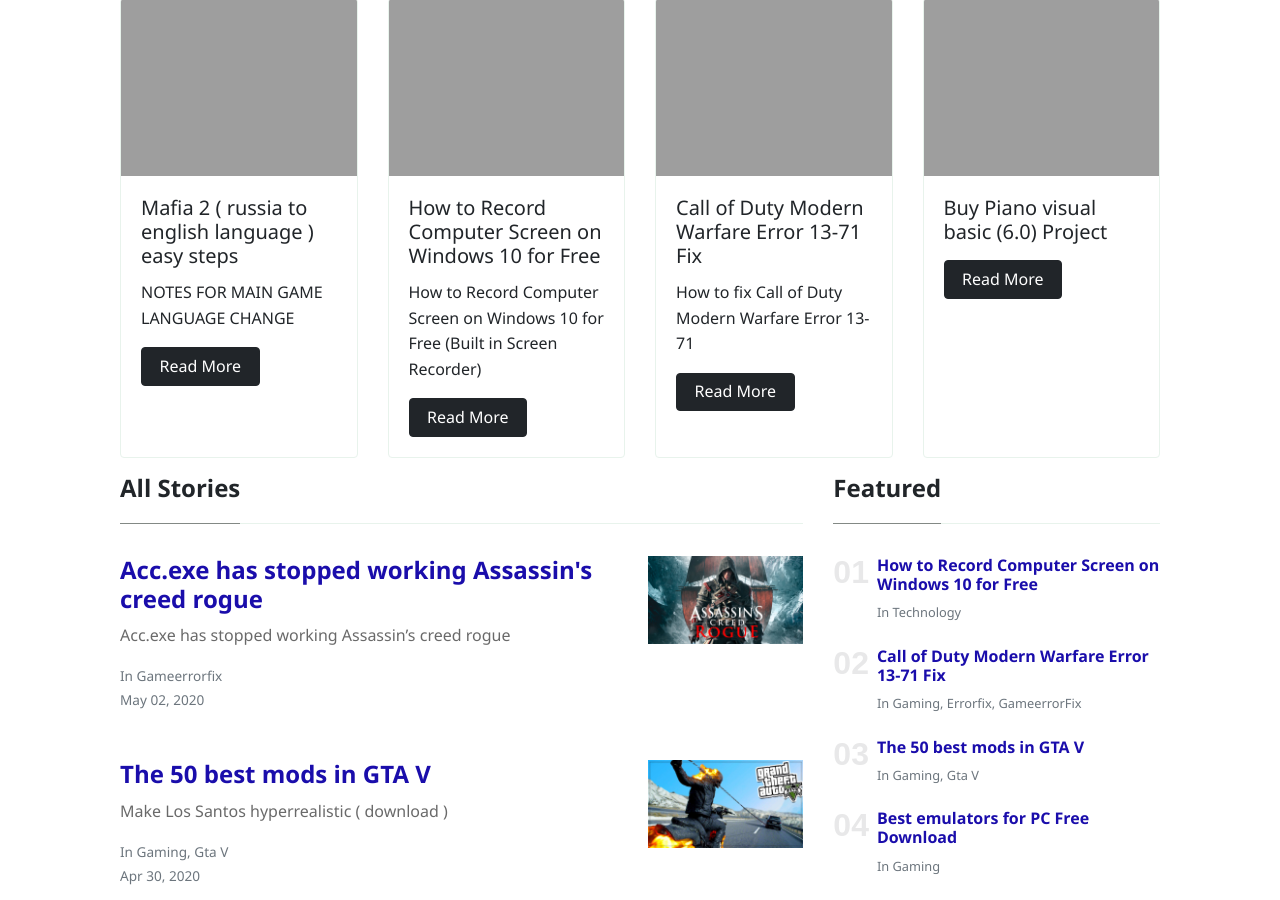
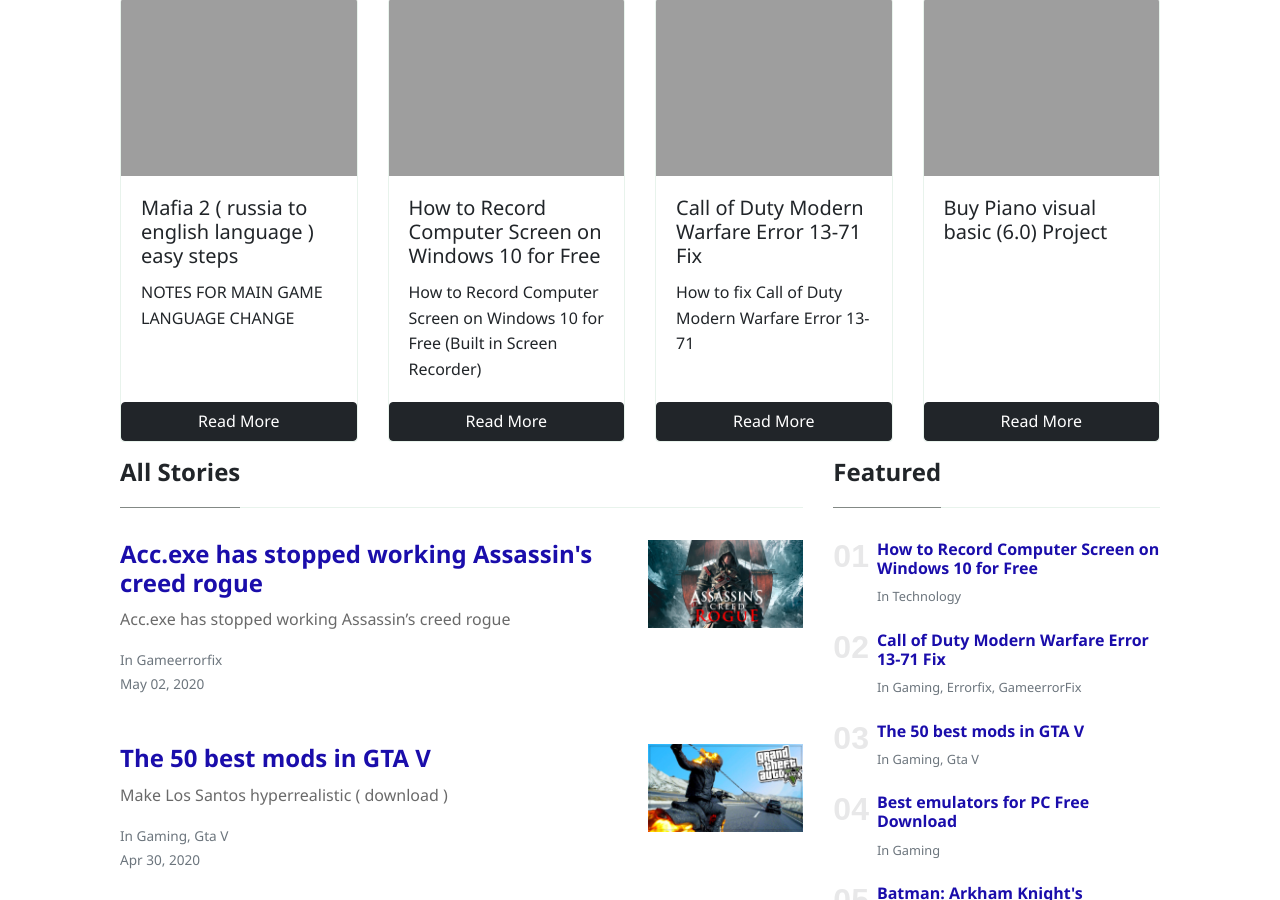
Before and after one commit to Gamedoper/Gamedoperarchives.github.io, a Jekyll site: the page built from index.html, in a window 1280 px wide and 900 px high, scrolled down 490 px. Built offline with Jekyll 4.4.1, drawn with Linux system fonts in a browser that asks for light colours; nearby versions of some CDN libraries; the list of posts is cut into pages by our own code; comment, search, counter and statistics services are not loaded.

Commit message:
Update index.html

```diff
--- a/index.html
+++ b/index.html
@@ -143,8 +143,8 @@
     <div class="card-body">
       <h5 class="card-title">{{post.title}}</h5>
       <p class="card-text">{{ post.excerpt | strip_html | strip_newlines | truncate: 136 }}</p>
-       <a href="{{site.baseurl}}{{post.url}}" class="btn btn-dark">Read More</a>
     </div>
+      <a href="{{site.baseurl}}{{post.url}}" class="btn btn-dark">Read More</a>
   </div>
 {% endif %}
 {% endfor %}
```
